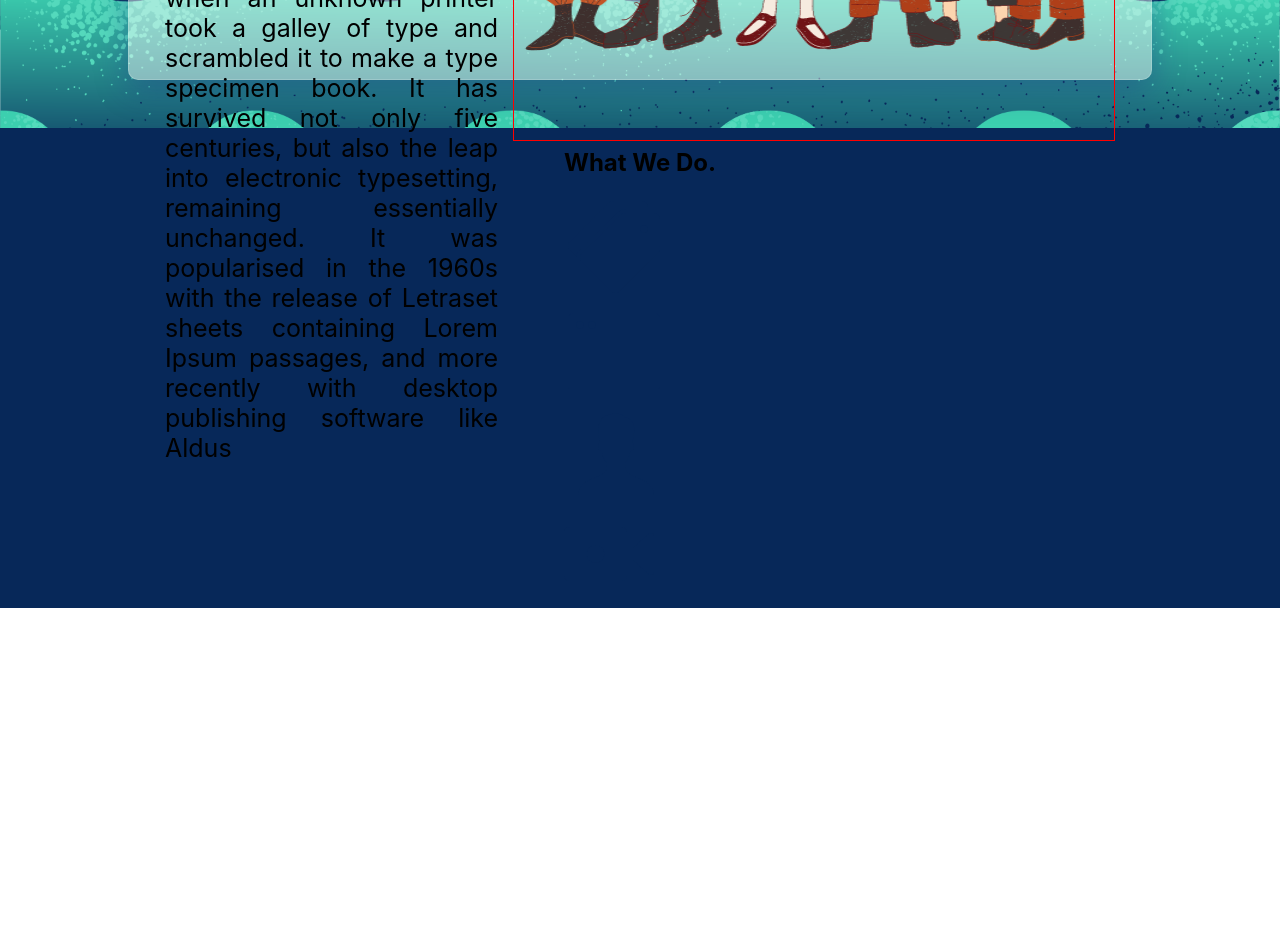
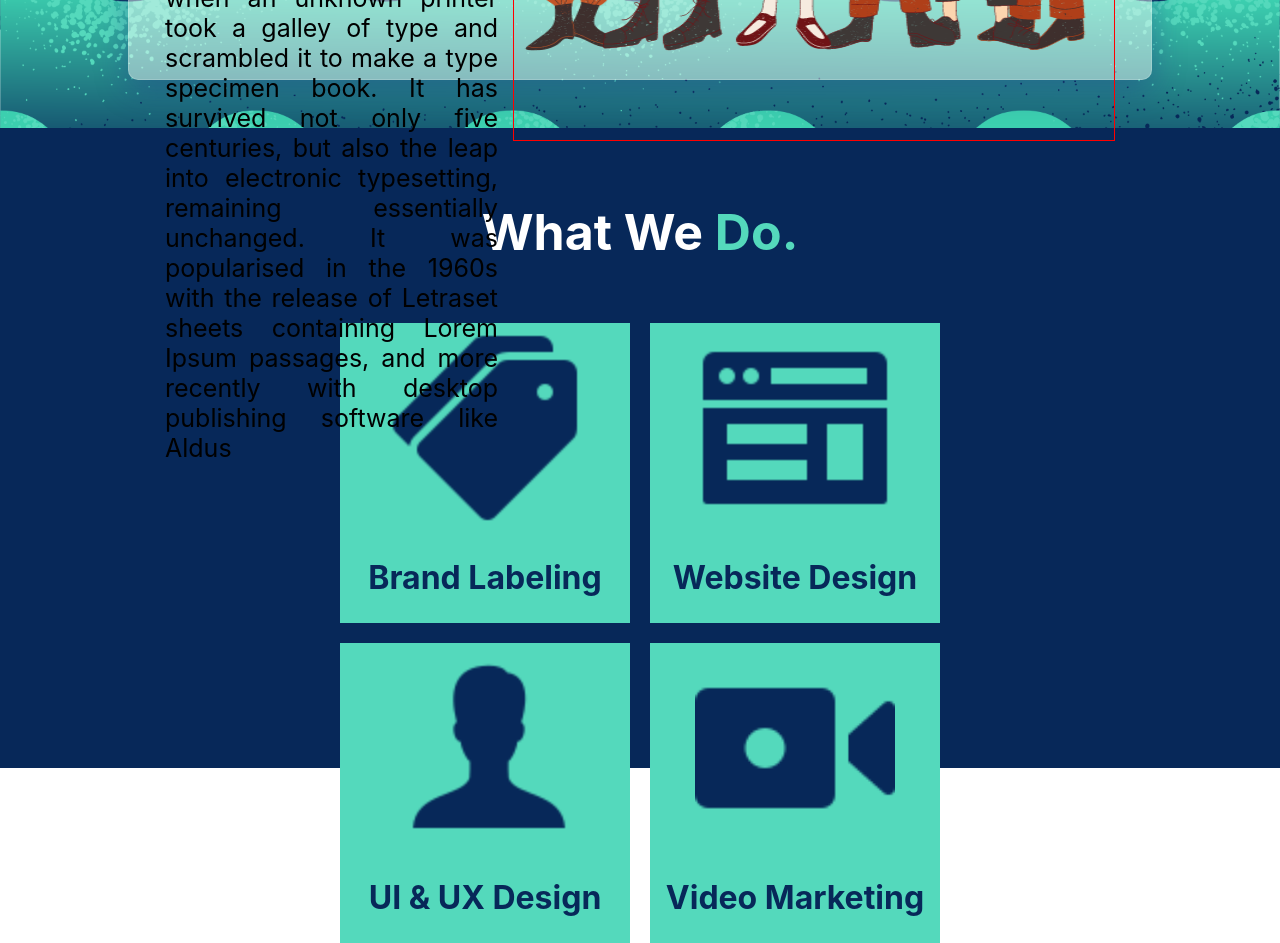
Before and after one commit to MarkJosephOrcullo/ReactJS, a Next.js app in the folder rejay45/: page / in a window 1280 px wide. Shown: the part 900-1843 px from the top of the page. Before the commit the page ends 1508 px from the top, so only its background shows below. Built offline with nearby package versions, Linux system fonts and the light colour scheme.

Commit message:
Add Files

```diff
--- a/rejay45/components/Hero.jsx
+++ b/rejay45/components/Hero.jsx
@@ -1,4 +1,6 @@
 import styles from "./Hero.module.css";
+import Button from "./Button";
+import Link from "next/link";
 
 const Hero = () => {
     return (
@@ -14,8 +16,14 @@ const Hero = () => {
                         <p>as we design your way into Business Prosper based on your marketing strategy,
             business needs, and target audience.
                         </p>
+                    <div claasName={styles.button}>
+                        <Button>Learn More</Button>
+                        </div>
                     </div>
                 </div>
+
+
+
             </div>
         </div>
     )
--- a/rejay45/components/Hero.module.css
+++ b/rejay45/components/Hero.module.css
@@ -12,6 +12,12 @@
     width: 80%;
     margin-bottom: auto;
     /* border: 1px solid red; */
+}
+
+.button {
+    border: 1px solid red;
+    background-color: red;
+    width: 300px;
 }
 
 .labelbox {
@@ -61,3 +67,7 @@
     width: 625px;
     height: 650px;
 }
+
+.button {
+    display: flex;
+}
--- a/rejay45/components/Services.jsx
+++ b/rejay45/components/Services.jsx
@@ -1,3 +1,4 @@
+import Button from "./Button";
 import styles from "./Services.module.css";
 
 const Services = () => {
@@ -5,28 +6,39 @@ const Services = () => {
         <div className={styles.body}>
             <div className={styles.container}>
                 <div className={styles.label}>
-                    <h2>What We Do.</h2>
+                    <h2>What We <a className={styles.label1}>Do.</a></h2>
                 </div>
-                <div className={styles.container1}>
-                    <div className={styles.image1}>
-                        <img src="/images/tags.png"/>
-                    </div>
+                <div className={styles.lagayan1}>
+                <div className={styles.button1}>
+                    <img src="/images/tags.png" width="200" height="auto"/>
+                    <h1>Brand Labeling</h1>
+
                 </div>
-                <div className={styles.container2}>
-                    <div className={styles.image2}>
-                        <img src="/images/web.png"/>
-                    </div>
+                <div className={styles.button1}>
+
+                    <img src="/images/web.png" width="200" height="auto"/>
+                    <h1>Website Design</h1>
+
+
                 </div>
-                <div className={styles.container3}>
-                    <div className={styles.image3}>
-                        <img src="/images/users.png"/>
-                    </div>
                 </div>
-                <div className={styles.container4}>
-                    <div className={styles.image4}>
-                        <img src="/images/vid.png"/>
-                    </div>
+                <div className={styles.lagayan1}>
+                <div className={styles.button1}>
+
+                    <img src="/images/users.png" width="200" height="auto"/>
+                    <h1>UI & UX Design</h1>
+
+
                 </div>
+                <div className={styles.button1}>
+
+                    <img src="/images/vid.png" width="200" height="auto"/>
+                    <h1>Video Marketing</h1>
+
+
+                </div>
+                </div>
+
             </div>
 
         </div>
--- a/rejay45/components/Services.module.css
+++ b/rejay45/components/Services.module.css
@@ -4,9 +4,58 @@
     padding: 20;
     display: flex;
     justify-content: center;
-    height: 60vh;
+    height: 80vh;
+    align-items: center;
 }
 
-.container {}
+.container {
+    color: #54D9BC;
+    width: 600px;
+    display: grid;
+    grid-row-gap: 20px;
+    height: 90%;
+}
 
-.label {}
+.label>h2 {
+    font-size: 50px;
+    color: white;
+    text-align: center;
+    /* margin: 0; */
+}
+
+.label1 {
+    color: #54D9BC;
+}
+
+.lagayan1 {
+    height: 300px;
+    display: flex;
+    gap: 20px;
+}
+
+.button1 {
+    display: grid;
+    height: 100%;
+    width: 100%;
+    background-color: #54D9BC;
+    color: #072859;
+    text-align: center;
+    justify-items: center;
+    align-items: center;
+}
+
+
+/* . {
+    width: 100px;
+    height: 300px;
+} */
+
+
+/* .button>h3 {
+    font-size: 100px;
+    color: black;
+}
+
+.button>img {}
+
+.button1 {} */
--- /dev/null
+++ b/rejay45/components/dulo.jsx
@@ -0,0 +1,10 @@
+import styles from "./"
+
+const dulo = () => {
+    return (
+        <div className={styles.body}>
+
+        </div>
+    )
+}
+export default dulo;
--- /dev/null
+++ b/rejay45/components/dulo.module.css
@@ -0,0 +1,9 @@
+.body {
+    background-color: #072859;
+    margin: 0px;
+    padding: 20;
+    display: flex;
+    justify-content: center;
+    height: 80vh;
+    align-items: center;
+}
--- a/rejay45/pages/index.js
+++ b/rejay45/pages/index.js
@@ -3,6 +3,7 @@ import AboutUs from "../components/AboutUs";
 import Hero from '../components/Hero'
 import Navbar from "../components/Navbar";
 import Services from "../components/Services";
+import dulo from "../components/dulo";
 
 
 export default function Home() {
@@ -20,6 +21,8 @@ export default function Home() {
         AboutUs / >
         <
         Services / >
+        <
+        dulo />
 
         <
         /div>)
```
